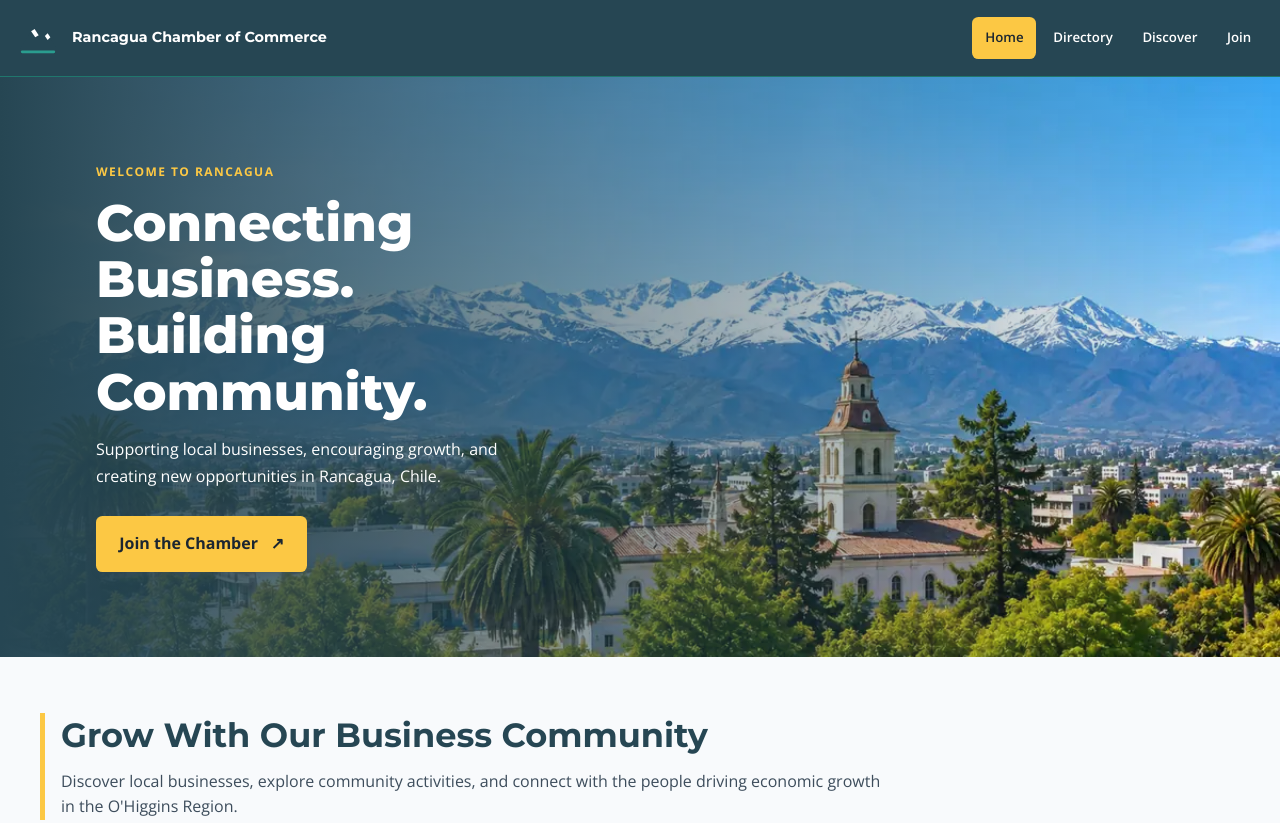
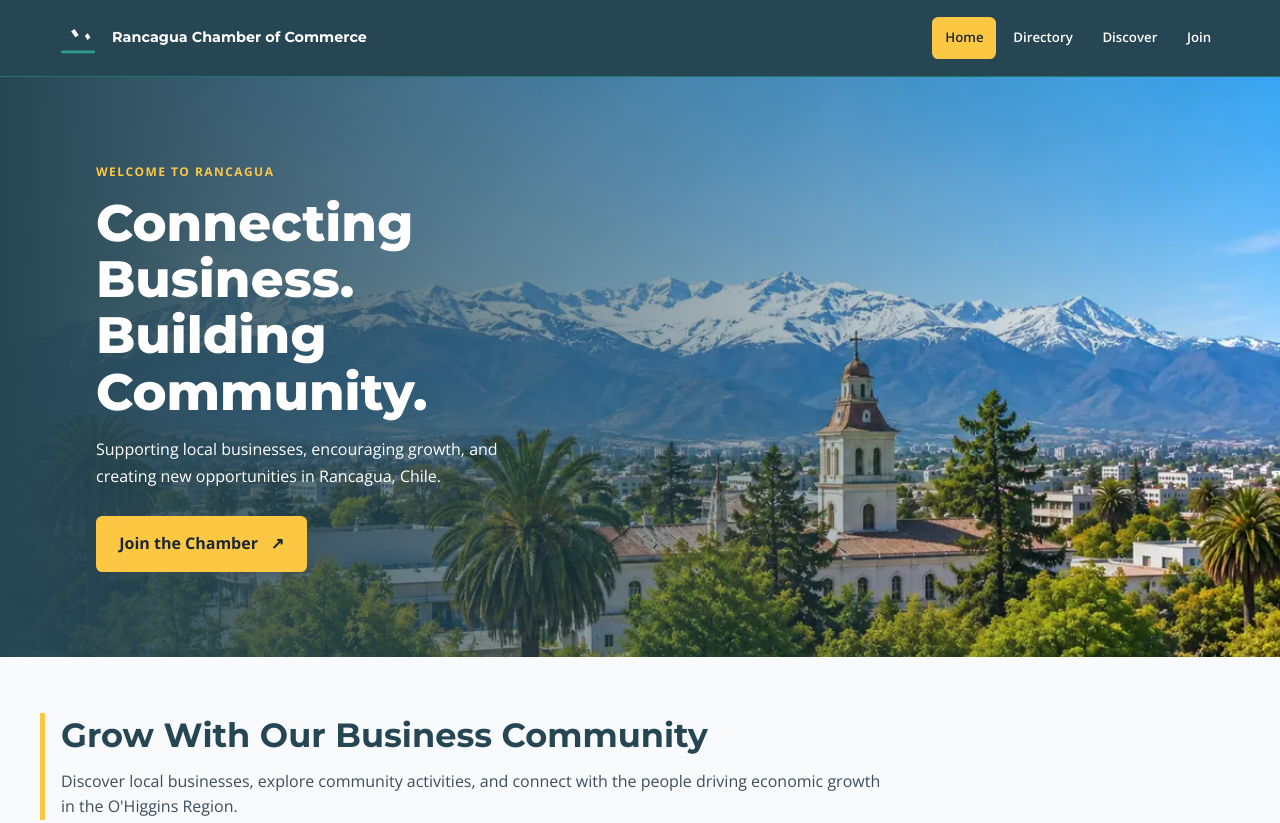
Before and after one commit to JPgitidaho/wdd231, a plain HTML site: page chamber/index.html in a window 1280 px wide. Shown: the top 823 px of the page. Drawn offline with nearby package versions, Linux system fonts and the light colour scheme; no server answers.

Commit message:
edit header

```diff
--- a/chamber/styles/larger.css
+++ b/chamber/styles/larger.css
@@ -352,3 +352,12 @@
         font-size: 2.7rem;
     }
 }
+@media (min-width: 1200px) {
+    .header-container {
+        padding-left: calc((100vw - 1200px) / 2 + 1rem);
+    }
+
+    .site-nav ul {
+        padding-right: calc((100vw - 1200px) / 2 + 1rem);
+    }
+}
```
